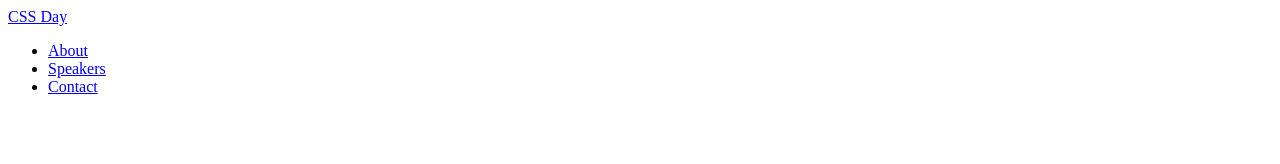
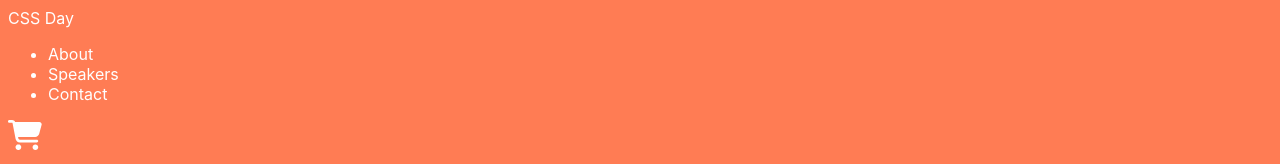
Before and after one commit to prasadsiv/CSS-Day, a plain HTML site: page speakers.html in a window 1280 px wide. Shown: the top 164 px of the page. Drawn offline with Linux system fonts and the light colour scheme.

Commit message:
added base.css

```diff
--- /dev/null
+++ b/styles/base.css
@@ -0,0 +1,14 @@
+:root {
+  --color-primary: #ff7c54;
+  --color-text-on-primary: #ffffff;
+  --font-family: "inter", san-serif;
+}
+body {
+  background-color: var(--color-primary);
+  color: var(--color-text-on-primary);
+  font-family: var(--font-family);
+}
+a {
+  color: inherit;
+  text-decoration: none;
+}
--- a/styles/index.css
+++ b/styles/index.css
@@ -1,10 +1 @@
-body {
-  background-color: #ff7c54;
-  color: #ffffff;
-  font-family: "Inter", sans-serif;
-  font-weight: bold;
-}
-a {
-  color: inherit;
-  text-decoration: none;
-}
+@import "./base.css";
--- a/styles/speakers.css
+++ b/styles/speakers.css
@@ -0,0 +1 @@
+@import "./base.css";
```
